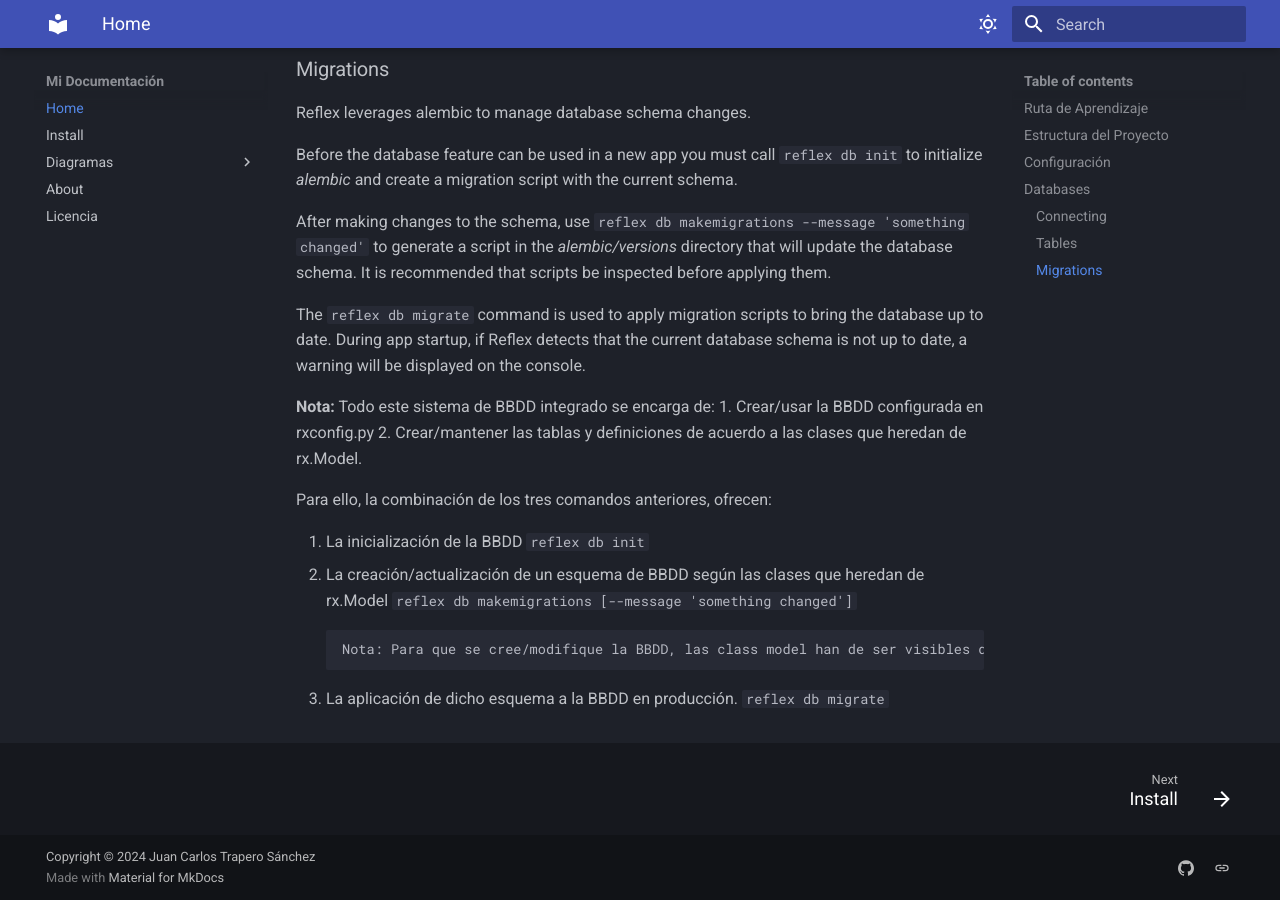
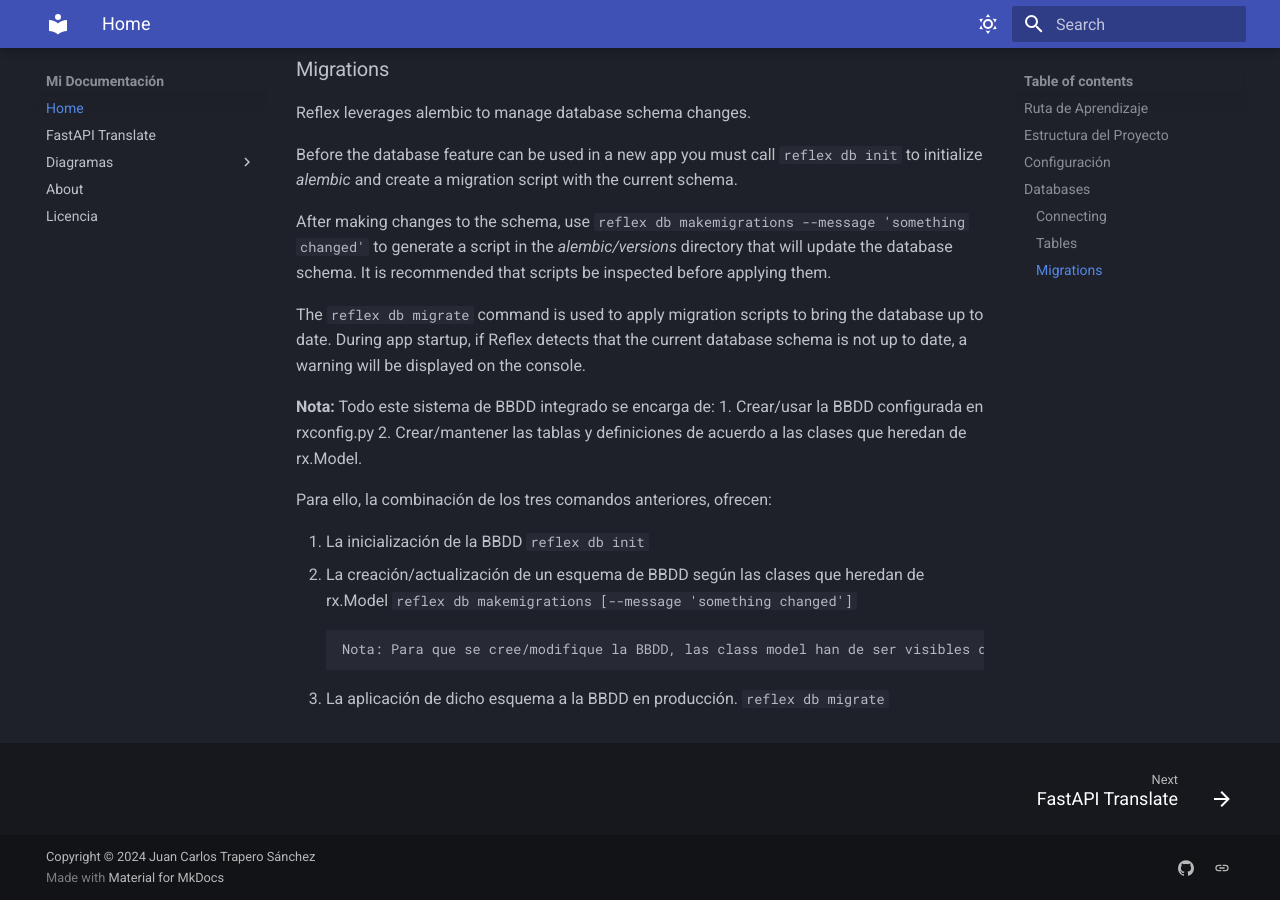
Before and after one commit to JCTrapero/mkdocs, an MkDocs documentation site: the page built from docs/index.md, in a window 1280 px wide and 900 px high, scrolled down 2186 px. Built offline with MkDocs 1.6.1 and Material for MkDocs 9.7.7, drawn with Linux system fonts in a browser that asks for light colours; emoji names are drawn with the system emoji font.

Commit message:
Rename 'Install' to 'FastAPI Translate' in navigation menu of mkdocs.yml

```diff
--- a/mkdocs.yml
+++ b/mkdocs.yml
@@ -3,7 +3,7 @@ site_url: http://127.0.0.1
 
 nav:
   - Home: index.md
-  - Install: FastAPI.md
+  - FastAPI Translate: FastAPI.md
   - Diagramas:
       - Clases: diagramas/Ej_Mermaid Clases.md
       - Gantt: diagramas/Ej_Mermaid Gantt.md
```
